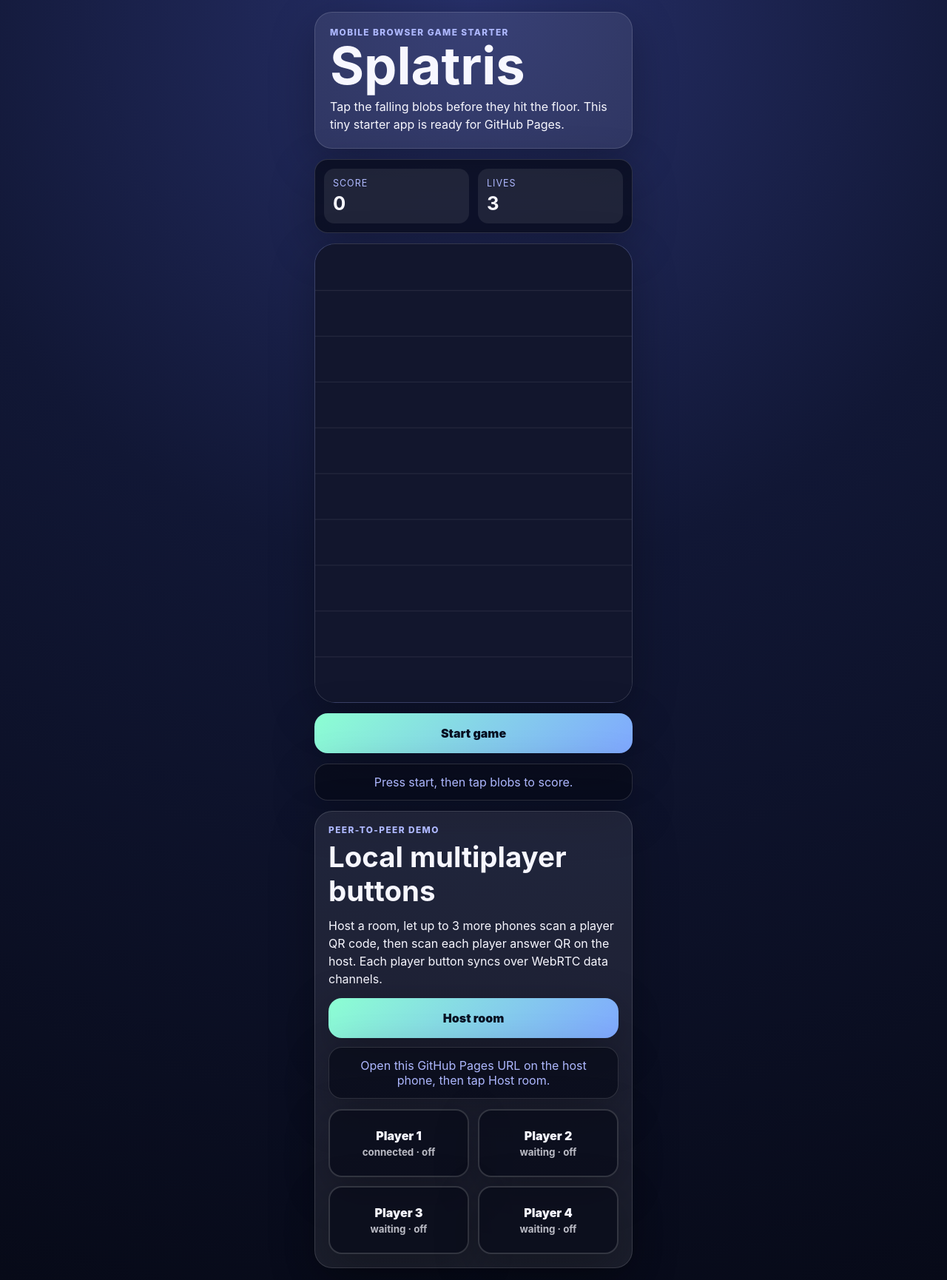
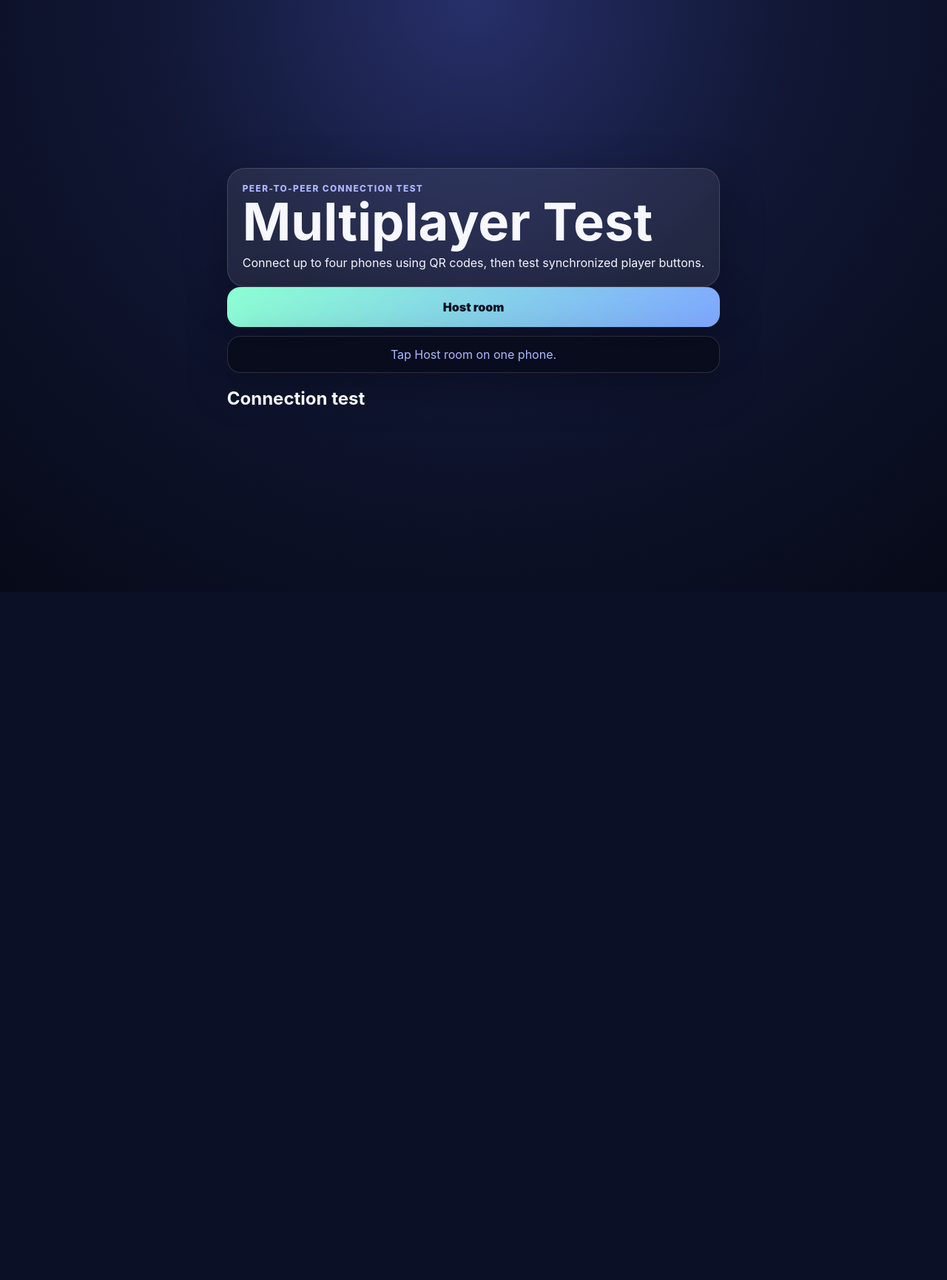
Before and after one commit to ajaxor/splatris, a plain HTML site: page index.html in a window 1280 px wide. Shown: the whole page at 74% size. After the commit the page ends 800 px from the top, so only its background shows below. Drawn offline with nearby package versions, Linux system fonts and the light colour scheme.

Commit message:
Simplify app to QR-only multiplayer test

```diff
--- a/index.html
+++ b/index.html
@@ -4,77 +4,53 @@
     <meta charset="utf-8" />
     <meta name="viewport" content="width=device-width, initial-scale=1, viewport-fit=cover" />
     <meta name="theme-color" content="#14182f" />
-    <title>Splatris</title>
+    <title>WebRTC Multiplayer Test</title>
     <link rel="stylesheet" href="styles.css" />
   </head>
   <body>
-    <main class="game-shell" aria-label="Splatris demo game">
-      <section class="hero">
-        <p class="eyebrow">Mobile browser game starter</p>
-        <h1>Splatris</h1>
-        <p class="intro">Tap the falling blobs before they hit the floor. This tiny starter app is ready for GitHub Pages.</p>
+    <main class="app-shell">
+      <header class="hero">
+        <p class="eyebrow">Peer-to-peer connection test</p>
+        <h1>Multiplayer Test</h1>
+        <p class="intro">Connect up to four phones using QR codes, then test synchronized player buttons.</p>
+      </header>
+
+      <section class="connection-panel">
+        <button id="host-room" type="button">Host room</button>
+        <p id="multiplayer-status" class="status" aria-live="polite">Tap Host room on one phone.</p>
       </section>
 
-      <section class="hud" aria-live="polite">
-        <div>
-          <span class="label">Score</span>
-          <strong id="score">0</strong>
-        </div>
-        <div>
-          <span class="label">Lives</span>
-          <strong id="lives">3</strong>
+      <section id="host-tools" class="panel hidden">
+        <h2>Join this room</h2>
+        <p class="help">Each joining phone scans a different player QR code.</p>
+        <div id="qr-list" class="qr-list"></div>
+      </section>
+
+      <section id="guest-tools" class="panel hidden">
+        <h2>Show this QR to the host</h2>
+        <p class="help">Keep this screen open while the host scans it.</p>
+        <div id="guest-answer-qr" class="answer-qr" aria-label="Guest answer QR code"></div>
+      </section>
+
+      <section id="answer-panel" class="panel hidden">
+        <h2>Connect a player</h2>
+        <p class="help">Open the camera below and point it at the joining player’s answer QR.</p>
+        <button id="scan-answer" type="button">Open camera to scan player QR</button>
+        <div id="scanner" class="scanner hidden">
+          <video id="scanner-video" playsinline muted></video>
+          <canvas id="scanner-canvas" class="hidden"></canvas>
+          <div class="scan-frame" aria-hidden="true"></div>
+          <button id="stop-scan" class="secondary" type="button">Close camera</button>
         </div>
       </section>
 
-      <canvas id="game" width="360" height="520" aria-label="Game canvas"></canvas>
-
-      <button id="start" type="button">Start game</button>
-      <p id="status" class="status">Press start, then tap blobs to score.</p>
-
-      <section class="multiplayer" aria-labelledby="multiplayer-title">
-        <div>
-          <p class="eyebrow">Peer-to-peer demo</p>
-          <h2 id="multiplayer-title">Local multiplayer buttons</h2>
-          <p class="intro">Host a room, let up to 3 more phones scan a player QR code, then scan each player answer QR on the host. Each player button syncs over WebRTC data channels.</p>
-        </div>
-
-        <div class="connection-panel">
-          <button id="host-room" type="button">Host room</button>
-          <p id="multiplayer-status" class="status">Open this GitHub Pages URL on the host phone, then tap Host room.</p>
-        </div>
-
-        <div id="host-tools" class="host-tools hidden">
-          <div class="host-header">
-            <strong>Host join links</strong>
-            <span id="room-url"></span>
-          </div>
-          <div id="qr-list" class="qr-list"></div>
-        </div>
-
-        <div id="guest-tools" class="guest-tools hidden">
-          <p class="status">Show this answer QR to the host phone, then keep this page open.</p>
-          <div id="guest-answer-qr" class="answer-qr" aria-label="Guest answer QR code"></div>
-          <textarea id="guest-answer" readonly aria-label="Guest WebRTC answer"></textarea>
-          <button id="copy-answer" type="button">Copy answer</button>
-        </div>
-
-        <div id="answer-panel" class="answer-panel hidden">
-          <label for="answer-input">Paste guest answer on host</label>
-          <textarea id="answer-input" placeholder="Paste a guest answer here, or scan the guest answer QR"></textarea>
-          <div class="answer-actions">
-            <button id="scan-answer" type="button">Scan answer QR</button>
-            <button id="apply-answer" type="button">Connect guest</button>
-          </div>
-          <div id="scanner" class="scanner hidden">
-            <video id="scanner-video" playsinline muted></video>
-            <button id="stop-scan" type="button">Stop scanning</button>
-          </div>
-        </div>
-
+      <section class="panel">
+        <h2>Connection test</h2>
         <div id="player-buttons" class="player-grid" aria-live="polite"></div>
       </section>
     </main>
 
+    <script src="https://cdn.jsdelivr.net/npm/jsqr@1.4.0/dist/jsQR.min.js"></script>
     <script src="app.js"></script>
   </body>
 </html>
```
